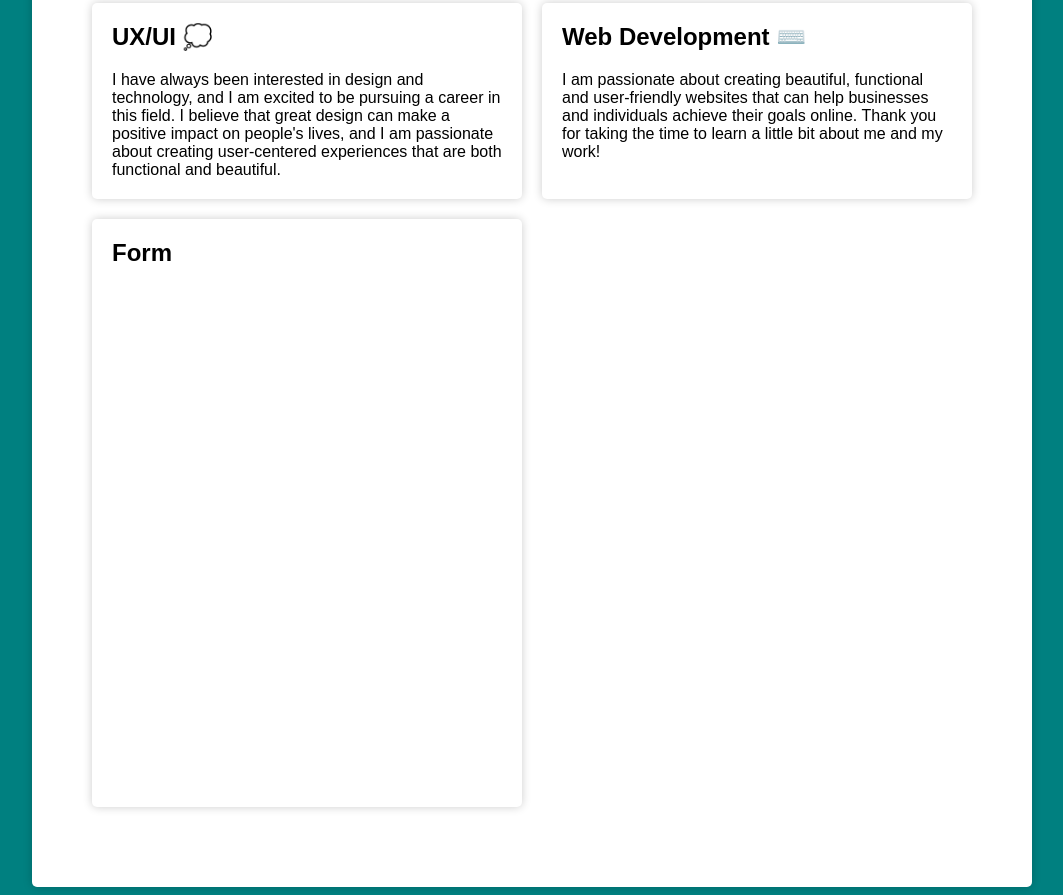
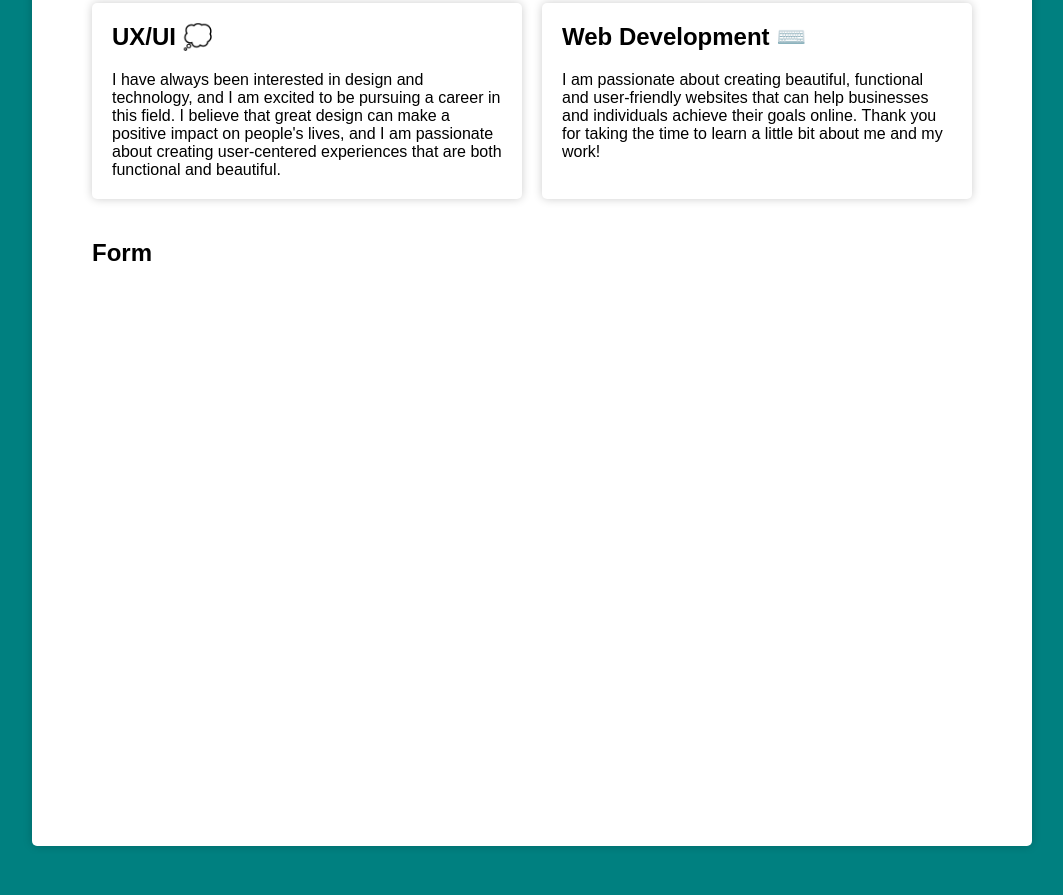
Before and after one commit to Guillemlobo/My-profile, a plain HTML site: page index.html in a window 1280 px wide. Shown: the part 584-1479 px from the top of the page, without its empty margins (108-1171 px from the left). After the commit the page ends 1438 px from the top, so only its background shows below. Drawn offline with Linux system fonts and the light colour scheme; a script that the page names is missing; some icons are missing.

Commit message:
Add files via upload

```diff
--- a/index.html
+++ b/index.html
@@ -137,7 +137,7 @@ Thank you for taking the time to learn a little bit about me and my work!</p>
 </div>
 
 </div>
-			<div class="box">
+			<div class="box2">
 				<h2>Form</h2>
 				<div data-tf-widget="VctAPJyO" data-tf-opacity="100" data-tf-iframe-props="title=Monday.com template TG (copy)" data-tf-transitive-search-params data-tf-medium="snippet" style="width:100%;height:500px;">
 
```
